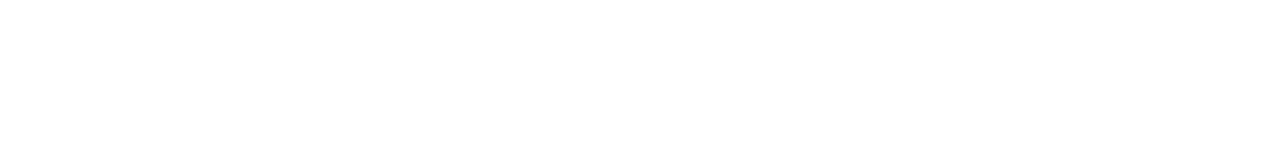
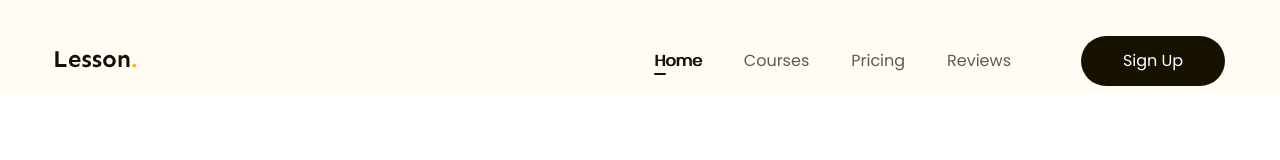
Before and after one commit to Dangtruong-DUT/02.-Education-Platform-Website, a plain HTML site: page index.html in a window 1280 px wide. Drawn offline with Linux system fonts and the light colour scheme.

Commit message:
completed header component

```diff
--- a/assets/css/style.css
+++ /dev/null
@@ -1,11 +0,0 @@
-
-* {
-    box-sizing: border-box;
-}
-html {
-    font-size: 62.5%;
-}
-
-body {
-    font-size: 1.6rem;
-}
--- /dev/null
+++ b/assets/css/styles.css
@@ -0,0 +1,102 @@
+:root {
+    --primary-color-yellow: #FFB900;
+    --primary-color-brown: #171100;
+    --bg-primary-color: #FFFCF4;
+    --white-color:#fff;
+}
+
+
+* {
+    box-sizing: border-box !important;
+}
+
+html {
+    font-size: 62.5%;
+}
+
+body {
+    font-size: 1.6rem;
+    font-family: 'Poppins', sans-serif;
+}
+
+/* ==== Common ===== */
+.content {
+    width: 1170px;
+    max-width: calc(100% - 48px);
+    margin: 0 auto;
+}
+
+a {
+    text-decoration: none;
+}
+
+.fixed {
+    position: sticky;
+    top:calc(--top-sticky,0);
+    left: 0;
+}
+.btn {
+    display: flex;
+    justify-content: center;
+    align-items: center;
+    min-width: 118px;
+    height: 50px;
+    border-radius: 25px;
+
+    font-size: 1.6rem;
+    font-weight: 600;
+}
+
+.btn-primary {
+    background-color: var(--primary-color-brown);
+    color: var(--white-color);
+}
+/* ====== Header ===== */
+.header {
+    background-color: var(--bg-primary-color);
+}
+
+.header .content {
+    display: flex;
+    justify-content: space-between;
+    align-items: center;
+    padding: 36px 0 8px;
+}
+
+.header .nav-list {
+    display: flex;
+    align-items: center;
+}
+
+.header .nav-item .link {
+    padding: 0 21px;
+    color: #5F5B53;
+    font-size: 1.6rem;
+    font-weight: 400;
+    line-height: 175%;
+}
+
+.header .btn.link {
+    width: 144px;
+    color:var(--white-color);
+    margin-left: 49px;
+}
+
+.nav-item .link:hover,
+.nav-item.active .link{
+    color: var(--primary-color-brown);
+    /* font-weight: 600; */
+    position: relative;
+    text-shadow: 1px 0 0 currentColor;
+}
+.header li.active .link::before {
+    display: block;
+    position: absolute;
+    content: "";
+    width: 12px;
+    height: 2px;
+    border-radius: 1px;
+    background: #171100;
+    bottom: -3px;
+    left: 21px;
+}
--- a/assets/fonts/stylesheet.css
+++ b/assets/fonts/stylesheet.css
@@ -4,8 +4,8 @@
 
 @font-face {
     font-family: 'Sen';
-    src: url('Sen-ExtraBold.woff2') format('woff2'),
-        url('Sen-ExtraBold.woff') format('woff');
+    src: url('Sen/Sen-ExtraBold.woff2') format('woff2'),
+        url('Sen/Sen-ExtraBold.woff') format('woff');
     font-weight: bold;
     font-style: normal;
     font-display: swap;
@@ -13,8 +13,8 @@
 
 @font-face {
     font-family: 'Sen';
-    src: url('Sen-SemiBold.woff2') format('woff2'),
-        url('Sen-SemiBold.woff') format('woff');
+    src: url('Sen/Sen-SemiBold.woff2') format('woff2'),
+        url('Sen/Sen-SemiBold.woff') format('woff');
     font-weight: 600;
     font-style: normal;
     font-display: swap;
@@ -22,8 +22,8 @@
 
 @font-face {
     font-family: 'Sen';
-    src: url('Sen-Regular.woff2') format('woff2'),
-        url('Sen-Regular.woff') format('woff');
+    src: url('Sen/Sen-Regular.woff2') format('woff2'),
+        url('Sen/Sen-Regular.woff') format('woff');
     font-weight: normal;
     font-style: normal;
     font-display: swap;
@@ -31,8 +31,8 @@
 
 @font-face {
     font-family: 'Sen';
-    src: url('Sen-Medium.woff2') format('woff2'),
-        url('Sen-Medium.woff') format('woff');
+    src: url('Sen/Sen-Medium.woff2') format('woff2'),
+        url('Sen/Sen-Medium.woff') format('woff');
     font-weight: 500;
     font-style: normal;
     font-display: swap;
@@ -40,8 +40,8 @@
 
 @font-face {
     font-family: 'Sen';
-    src: url('Sen-Bold.woff2') format('woff2'),
-        url('Sen-Bold.woff') format('woff');
+    src: url('Sen/Sen-Bold.woff2') format('woff2'),
+        url('Sen/Sen-Bold.woff') format('woff');
     font-weight: bold;
     font-style: normal;
     font-display: swap;
@@ -53,8 +53,8 @@
 
 @font-face {
     font-family: 'Poppins';
-    src: url('Poppins-Bold.woff2') format('woff2'),
-        url('Poppins-Bold.woff') format('woff');
+    src: url('Poppins/Poppins-Bold.woff2') format('woff2'),
+        url('Poppins/Poppins-Bold.woff') format('woff');
     font-weight: bold;
     font-style: normal;
     font-display: swap;
@@ -62,8 +62,8 @@
 
 @font-face {
     font-family: 'Poppins';
-    src: url('Poppins-Black.woff2') format('woff2'),
-        url('Poppins-Black.woff') format('woff');
+    src: url('Poppins/Poppins-Black.woff2') format('woff2'),
+        url('Poppins/Poppins-Black.woff') format('woff');
     font-weight: 900;
     font-style: normal;
     font-display: swap;
@@ -71,8 +71,8 @@
 
 @font-face {
     font-family: 'Poppins';
-    src: url('Poppins-ExtraBold.woff2') format('woff2'),
-        url('Poppins-ExtraBold.woff') format('woff');
+    src: url('Poppins/Poppins-ExtraBold.woff2') format('woff2'),
+        url('Poppins/Poppins-ExtraBold.woff') format('woff');
     font-weight: bold;
     font-style: normal;
     font-display: swap;
@@ -80,8 +80,8 @@
 
 @font-face {
     font-family: 'Poppins';
-    src: url('Poppins-BoldItalic.woff2') format('woff2'),
-        url('Poppins-BoldItalic.woff') format('woff');
+    src: url('Poppins/Poppins-BoldItalic.woff2') format('woff2'),
+        url('Poppins/Poppins-BoldItalic.woff') format('woff');
     font-weight: bold;
     font-style: italic;
     font-display: swap;
@@ -89,8 +89,8 @@
 
 @font-face {
     font-family: 'Poppins';
-    src: url('Poppins-BlackItalic.woff2') format('woff2'),
-        url('Poppins-BlackItalic.woff') format('woff');
+    src: url('Poppins/Poppins-BlackItalic.woff2') format('woff2'),
+        url('Poppins/Poppins-BlackItalic.woff') format('woff');
     font-weight: 900;
     font-style: italic;
     font-display: swap;
@@ -98,8 +98,8 @@
 
 @font-face {
     font-family: 'Poppins';
-    src: url('Poppins-ExtraBoldItalic.woff2') format('woff2'),
-        url('Poppins-ExtraBoldItalic.woff') format('woff');
+    src: url('Poppins/Poppins-ExtraBoldItalic.woff2') format('woff2'),
+        url('Poppins/Poppins-ExtraBoldItalic.woff') format('woff');
     font-weight: bold;
     font-style: italic;
     font-display: swap;
@@ -107,8 +107,8 @@
 
 @font-face {
     font-family: 'Poppins';
-    src: url('Poppins-LightItalic.woff2') format('woff2'),
-        url('Poppins-LightItalic.woff') format('woff');
+    src: url('Poppins/Poppins-LightItalic.woff2') format('woff2'),
+        url('Poppins/Poppins-LightItalic.woff') format('woff');
     font-weight: 300;
     font-style: italic;
     font-display: swap;
@@ -116,8 +116,8 @@
 
 @font-face {
     font-family: 'Poppins';
-    src: url('Poppins-ExtraLightItalic.woff2') format('woff2'),
-        url('Poppins-ExtraLightItalic.woff') format('woff');
+    src: url('Poppins/Poppins-ExtraLightItalic.woff2') format('woff2'),
+        url('Poppins/Poppins-ExtraLightItalic.woff') format('woff');
     font-weight: 200;
     font-style: italic;
     font-display: swap;
@@ -125,8 +125,8 @@
 
 @font-face {
     font-family: 'Poppins';
-    src: url('Poppins-Medium.woff2') format('woff2'),
-        url('Poppins-Medium.woff') format('woff');
+    src: url('Poppins/Poppins-Medium.woff2') format('woff2'),
+        url('Poppins/Poppins-Medium.woff') format('woff');
     font-weight: 500;
     font-style: normal;
     font-display: swap;
@@ -134,8 +134,8 @@
 
 @font-face {
     font-family: 'Poppins';
-    src: url('Poppins-Light.woff2') format('woff2'),
-        url('Poppins-Light.woff') format('woff');
+    src: url('Poppins/Poppins-Light.woff2') format('woff2'),
+        url('Poppins/Poppins-Light.woff') format('woff');
     font-weight: 300;
     font-style: normal;
     font-display: swap;
@@ -143,8 +143,8 @@
 
 @font-face {
     font-family: 'Poppins';
-    src: url('Poppins-ExtraLight.woff2') format('woff2'),
-        url('Poppins-ExtraLight.woff') format('woff');
+    src: url('Poppins/Poppins-ExtraLight.woff2') format('woff2'),
+        url('Poppins/Poppins-ExtraLight.woff') format('woff');
     font-weight: 200;
     font-style: normal;
     font-display: swap;
@@ -152,8 +152,8 @@
 
 @font-face {
     font-family: 'Poppins';
-    src: url('Poppins-Italic.woff2') format('woff2'),
-        url('Poppins-Italic.woff') format('woff');
+    src: url('Poppins/Poppins-Italic.woff2') format('woff2'),
+        url('Poppins/Poppins-Italic.woff') format('woff');
     font-weight: normal;
     font-style: italic;
     font-display: swap;
@@ -161,8 +161,8 @@
 
 @font-face {
     font-family: 'Poppins';
-    src: url('Poppins-Regular.woff2') format('woff2'),
-        url('Poppins-Regular.woff') format('woff');
+    src: url('Poppins/Poppins-Regular.woff2') format('woff2'),
+        url('Poppins/Poppins-Regular.woff') format('woff');
     font-weight: normal;
     font-style: normal;
     font-display: swap;
@@ -170,8 +170,8 @@
 
 @font-face {
     font-family: 'Poppins';
-    src: url('Poppins-MediumItalic.woff2') format('woff2'),
-        url('Poppins-MediumItalic.woff') format('woff');
+    src: url('Poppins/Poppins-MediumItalic.woff2') format('woff2'),
+        url('Poppins/Poppins-MediumItalic.woff') format('woff');
     font-weight: 500;
     font-style: italic;
     font-display: swap;
@@ -179,8 +179,8 @@
 
 @font-face {
     font-family: 'Poppins';
-    src: url('Poppins-SemiBold.woff2') format('woff2'),
-        url('Poppins-SemiBold.woff') format('woff');
+    src: url('Poppins/Poppins-SemiBold.woff2') format('woff2'),
+        url('Poppins/Poppins-SemiBold.woff') format('woff');
     font-weight: 600;
     font-style: normal;
     font-display: swap;
@@ -188,8 +188,8 @@
 
 @font-face {
     font-family: 'Poppins';
-    src: url('Poppins-ThinItalic.woff2') format('woff2'),
-        url('Poppins-ThinItalic.woff') format('woff');
+    src: url('Poppins/Poppins-ThinItalic.woff2') format('woff2'),
+        url('Poppins/Poppins-ThinItalic.woff') format('woff');
     font-weight: 100;
     font-style: italic;
     font-display: swap;
@@ -197,8 +197,8 @@
 
 @font-face {
     font-family: 'Poppins';
-    src: url('Poppins-Thin.woff2') format('woff2'),
-        url('Poppins-Thin.woff') format('woff');
+    src: url('Poppins/Poppins-Thin.woff2') format('woff2'),
+        url('Poppins/Poppins-Thin.woff') format('woff');
     font-weight: 100;
     font-style: normal;
     font-display: swap;
@@ -206,8 +206,8 @@
 
 @font-face {
     font-family: 'Poppins';
-    src: url('Poppins-SemiBoldItalic.woff2') format('woff2'),
-        url('Poppins-SemiBoldItalic.woff') format('woff');
+    src: url('Poppins/Poppins-SemiBoldItalic.woff2') format('woff2'),
+        url('Poppins/Poppins-SemiBoldItalic.woff') format('woff');
     font-weight: 600;
     font-style: italic;
     font-display: swap;
--- a/index.html
+++ b/index.html
@@ -1,14 +1,45 @@
 <!DOCTYPE html>
 <html lang="en">
+
 <head>
     <meta charset="UTF-8">
     <meta name="viewport" content="width=device-width, initial-scale=1.0">
     <title>Lesson</title>
 
-    <link rel="stylesheet" href="./assets/css/style.css">
     <link rel="stylesheet" href="./assets/css/reset.css">
+    <link rel="stylesheet" href="./assets/fonts/stylesheet.css">
+    <link rel="stylesheet" href="./assets/css/styles.css">
 </head>
+
 <body>
+    <header class="header fixed" style="--top-stickey:-28px">
+        <div class="content">
+            <div class="header-logo">
+                <a href="#!">
+                    <img src="./assets/img/logo.svg" alt="Lesson" class="logo">
+                </a>
+            </div>
+            <nav>
+                <ul class="nav-list">
+                    <li class="nav-item active">
+                        <a href="#!" class="link">Home</a>
+                    </li>
+                    <li class="nav-item">
+                        <a href="#!" class="link">Courses</a>
+                    </li>
+                    <li class="nav-item">
+                        <a href="#!" class="link">Pricing</a>
+                    </li>
+                    <li class="nav-item">
+                        <a href="#!" class="link">Reviews</a>
+                    </li>
+                    <li class="nav-item">
+                        <a href="#!" class="link btn btn-primary">Sign Up</a>
+                    </li>
+                </ul>
+            </nav>
+        </div>
+    </header>
+</body>
 
-</body>
 </html>
```
Also changed, not shown: assets/img/logo.svg (added).
